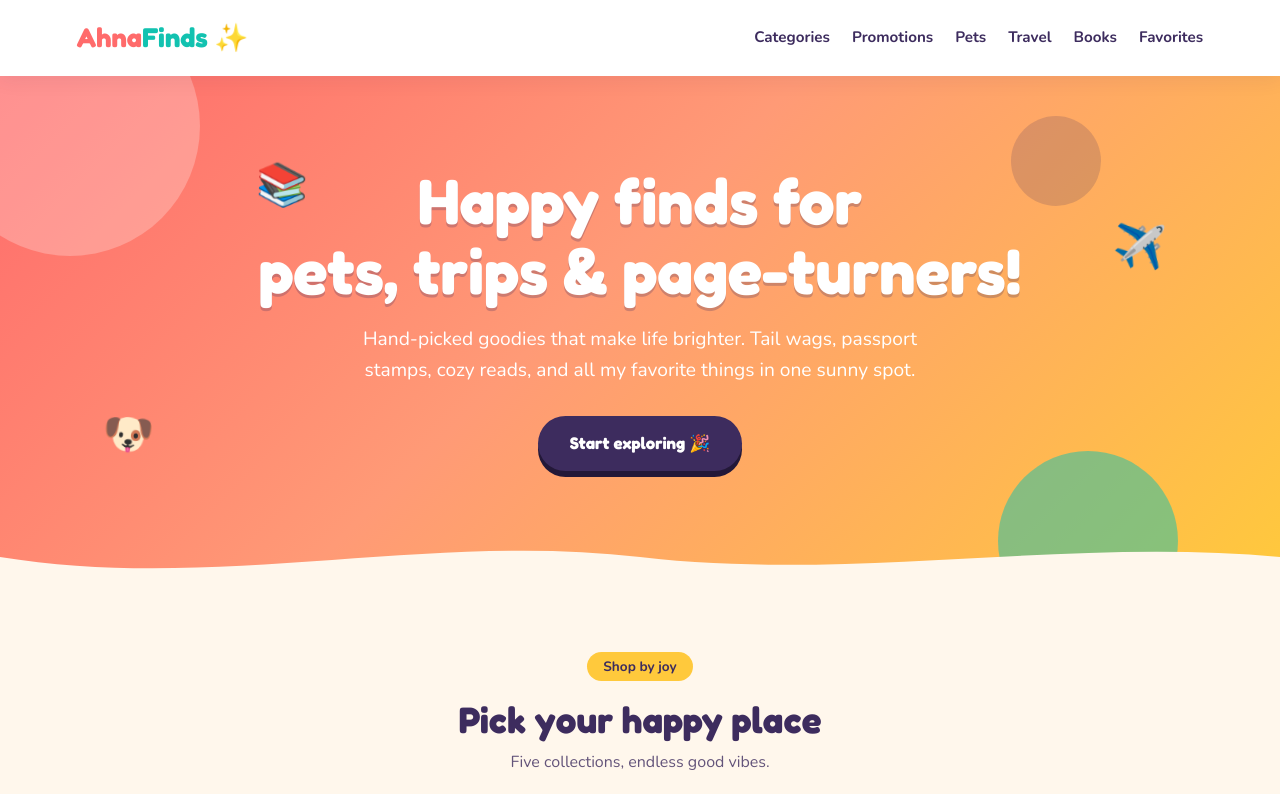
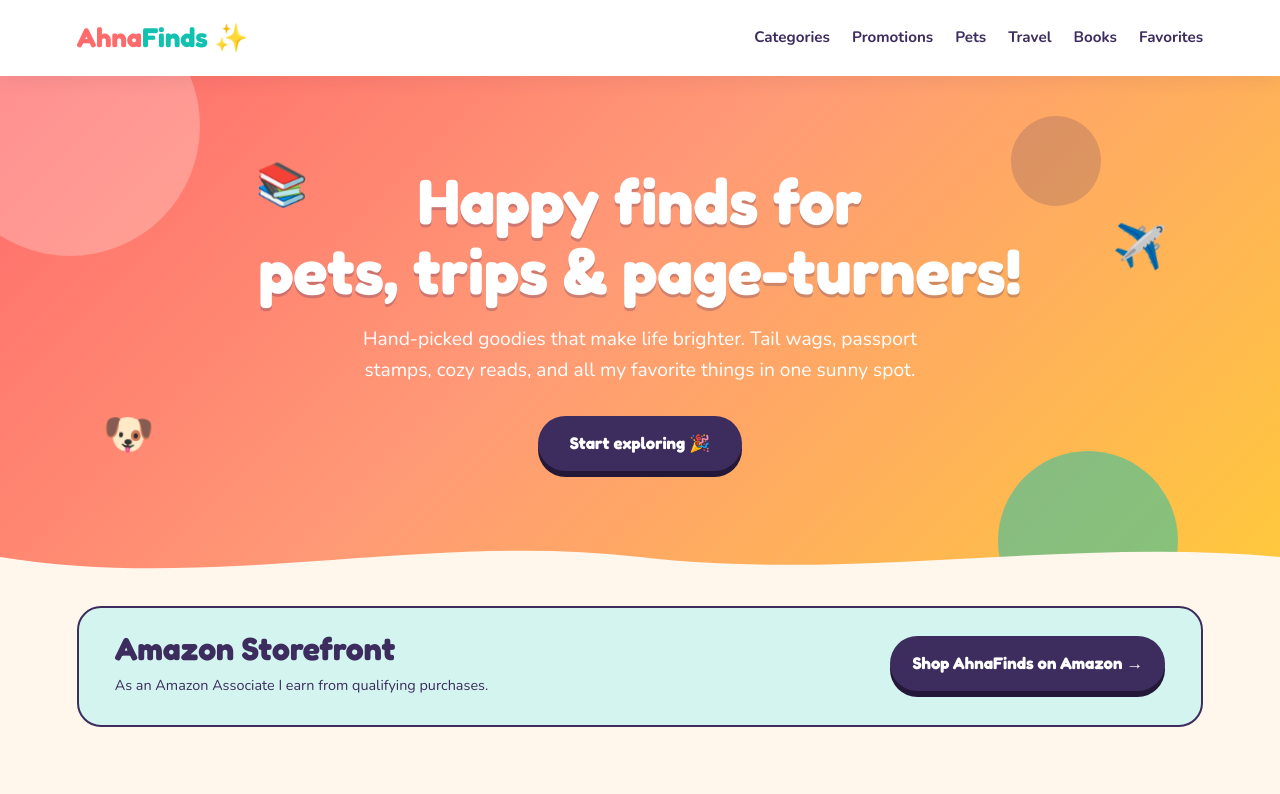
Before and after one commit to pterodactylservices-devdepartment/chicken-mk1, a plain HTML site: page index.html in a window 1280 px wide. Shown: the top 794 px of the page. Drawn offline with nearby package versions, Linux system fonts and the light colour scheme.

Commit message:
Add Amazon storefront section to homepage

```diff
--- a/index.html
+++ b/index.html
@@ -69,6 +69,11 @@ footer p{max-width:700px;margin:8px auto}
 .card .img .pin{position:absolute;left:10px;top:10px;display:inline-flex;align-items:center;gap:5px;background:#E60023;color:#fff;font:700 .78rem Nunito,sans-serif;padding:6px 12px;border-radius:20px;text-decoration:none;box-shadow:0 4px 10px rgba(61,44,94,.25);transition:.2s}
 .card .img .pin:hover{transform:scale(1.07);background:#c8001e}
 .card .img .pin svg{width:13px;height:13px;fill:#fff}
+.storefront{padding:24px 6% 0;scroll-margin-top:90px}
+.storefront-panel{display:flex;flex-wrap:wrap;align-items:center;justify-content:space-between;gap:18px 28px;padding:22px clamp(18px,4vw,36px) 28px;background:var(--mint);border:2px solid var(--plum);border-radius:24px}
+.storefront-panel h2{font-size:clamp(1.55rem,4vw,2rem);line-height:1.2}
+.storefront-panel p{margin-top:6px;font-size:.9rem}
+.storefront-panel .btn{max-width:100%;padding-inline:22px;text-align:center}
 </style>
 </head>
 <body>
@@ -86,6 +91,16 @@ footer p{max-width:700px;margin:8px auto}
   <a class="btn" href="#categories">Start exploring 🎉</a>
 </header>
 <svg class="wave" viewBox="0 0 1440 50" preserveAspectRatio="none"><path fill="#FFF7EC" d="M0,25 C240,60 480,0 720,25 C960,50 1200,5 1440,25 L1440,50 L0,50 Z"/></svg>
+
+<section class="storefront" id="amazon-storefront" aria-labelledby="amazon-storefront-title">
+  <div class="storefront-panel">
+    <div>
+      <h2 id="amazon-storefront-title">Amazon Storefront</h2>
+      <p>As an Amazon Associate I earn from qualifying purchases.</p>
+    </div>
+    <a class="btn" href="https://a.co/d/02nzs856" target="_blank" rel="sponsored noopener">Shop AhnaFinds on Amazon →</a>
+  </div>
+</section>
 
 <section id="categories">
   <div class="title"><span class="pill">Shop by joy</span><h2>Pick your happy place</h2><p>Five collections, endless good vibes.</p></div>
```
